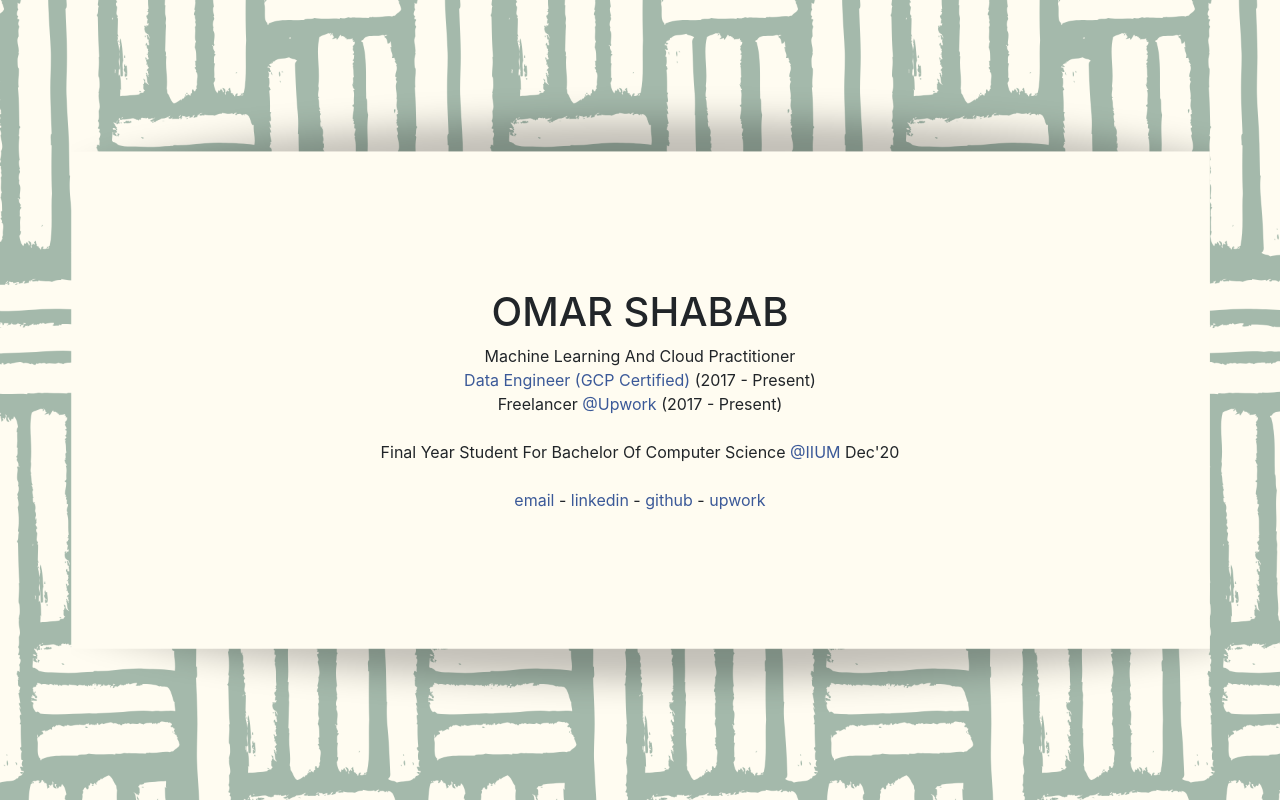
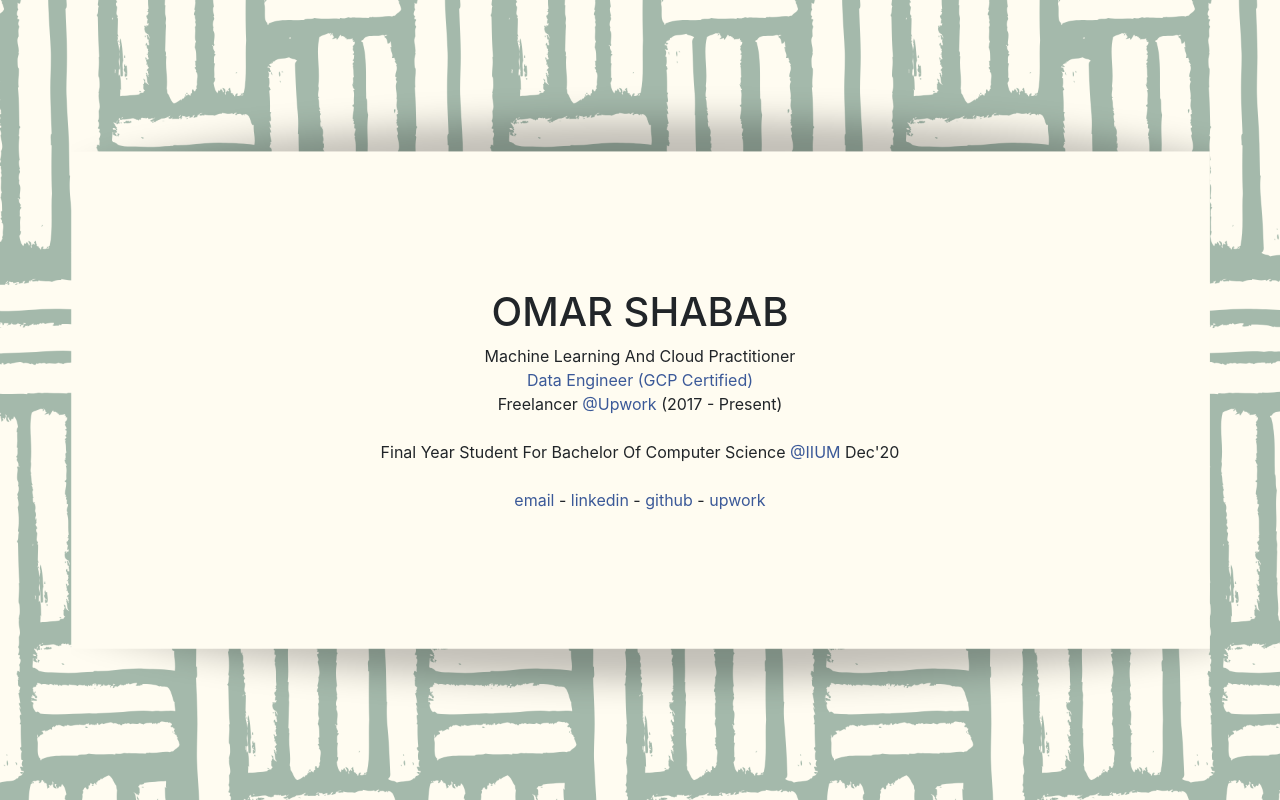
Before and after one commit to Tahmidaa/omar16100.github.io, a plain HTML site: page index.html in a window 1280 px wide. Drawn offline with nearby package versions, Linux system fonts and the light colour scheme.

Commit message:
Update index.html

```diff
--- a/index.html
+++ b/index.html
@@ -14,7 +14,7 @@
     <div class="main">
     <h1>OMAR SHABAB</h1>
       <span>Machine Learning And Cloud Practitioner</span>
-	  <span><a href="https://googlecloudcertified.credential.net/profile/eb7c7112c0d5b6b53456954607abfb17b1627b84">Data Engineer (GCP Certified)</a>   (2017 - Present)</span>
+	  <span><a href="https://googlecloudcertified.credential.net/profile/eb7c7112c0d5b6b53456954607abfb17b1627b84">Data Engineer (GCP Certified)</a></span>
 	  <span>Freelancer<a href="https://www.upwork.com/fl/omarshabab"> @Upwork</a>   (2017 - Present)</span>
 	  <br/>
     <span>Final Year Student For Bachelor Of Computer Science <a href="http://www.iium.edu.my/"> @IIUM</a> Dec'20</span>
```
